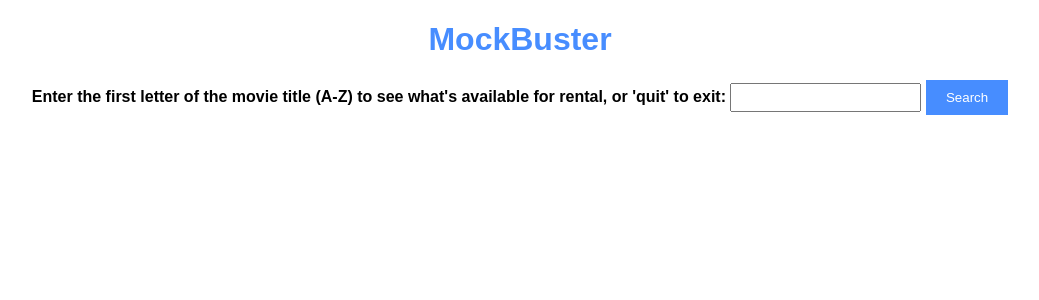
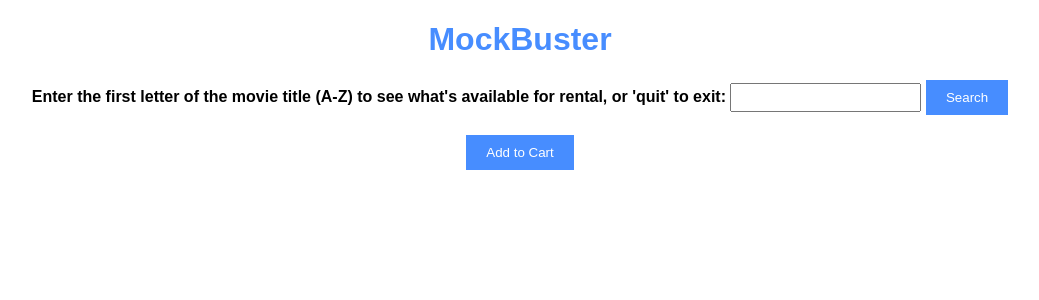
Before and after one commit to Volatar/Group7-repo-projects, a Flask app: page /search in a window 1280 px wide. Shown: the part 54-354 px from the top of the page, without its empty margins (120-1159 px from the left). Run offline with Flask 3, Linux system fonts and the light colour scheme.

Commit message:
Update search.html

```diff
--- a/Selenium Lab/website/templates/search.html
+++ b/Selenium Lab/website/templates/search.html
@@ -77,6 +77,10 @@
     </form>
     <div>
         <p>{{ result }}</p>
+        <form method="post" action="cart.html">
+            <input type="hidden" name="movie" value="movie">
+            <input type="submit" value="Add to Cart">
+        </form>
     </div>
 </body>
 </html>
```
